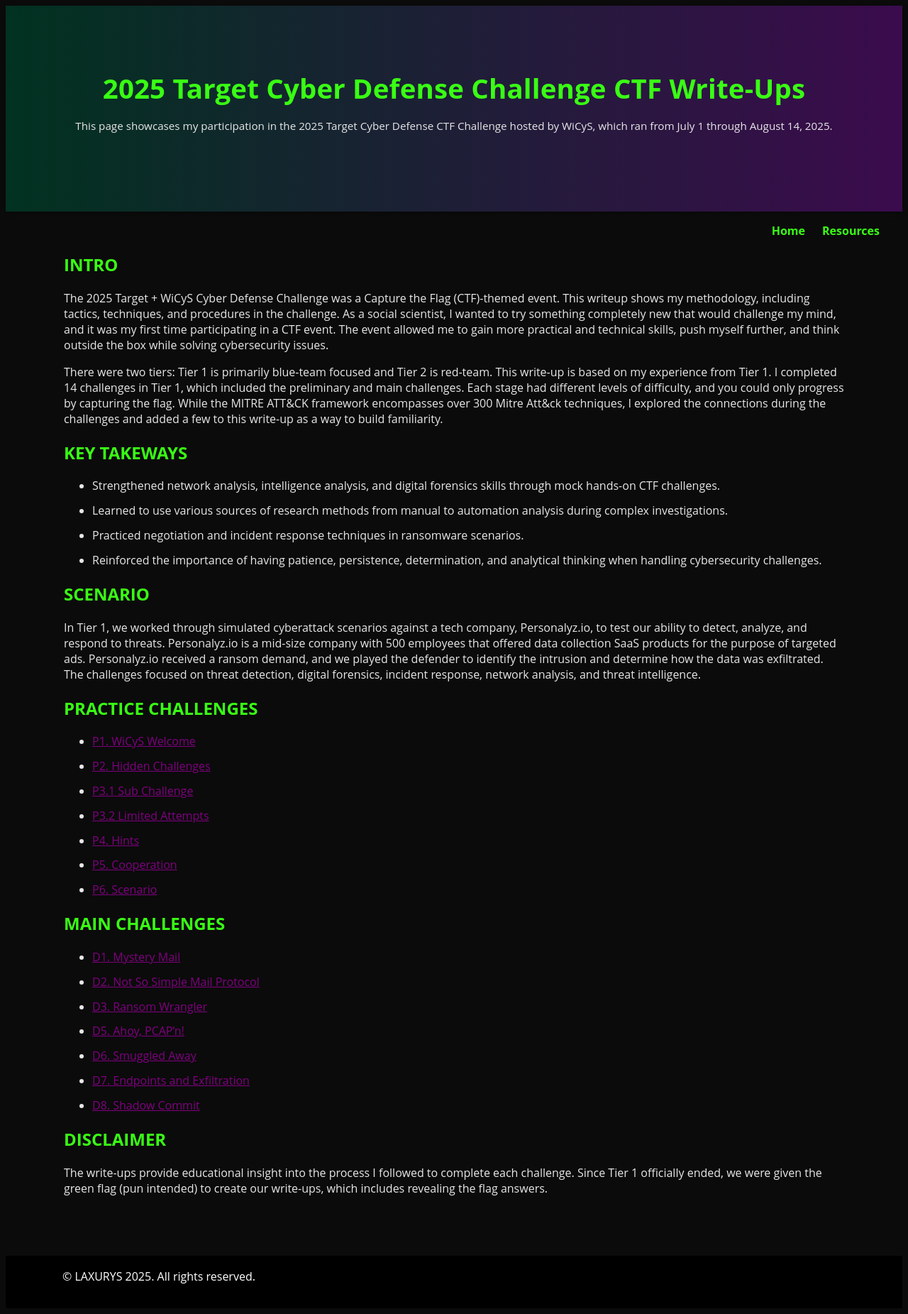
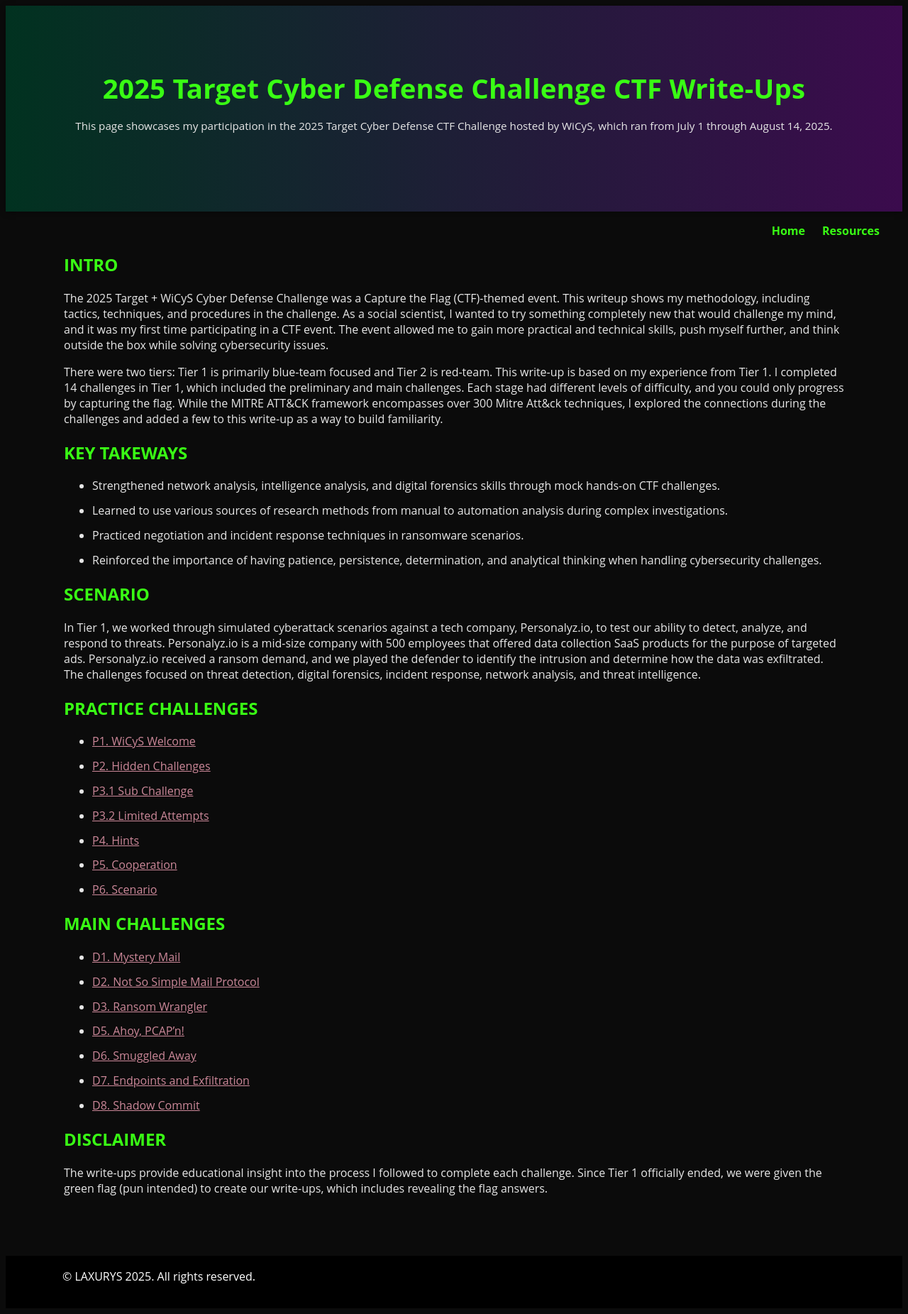
Before and after one commit to glsanclem/2025_wicys_target_ctf, a Jekyll site: the page built from index.md, in a window 1280 px wide. Shown: the whole page at 71% size. Built offline with Jekyll 4.4.1, drawn with Linux system fonts in a browser that asks for light colours.

```diff
--- a/assets/css/style.css
+++ b/assets/css/style.css
@@ -48,7 +48,7 @@ body {
 
 /* ------------------- Links ------------------------------- */
 a {
- color: #800080; /* purple links */
+ color: #CC8899; /* purple links */
 }
 
 /* ------------------- Footer Styling ---------------------- */
```
